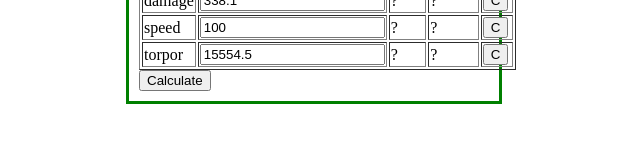
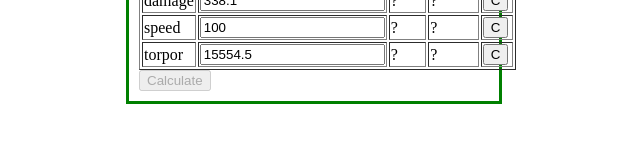
Before and after one commit to drenith/arkstatcalc, a plain HTML site: page index.html in a window 1280 px wide. Shown: the part 266-408 px from the top of the page, without its empty margins (326-966 px from the left). Drawn offline with nearby package versions, Linux system fonts and the light colour scheme.

Commit message:
disabling 'calculate' button

```diff
--- a/index.html
+++ b/index.html
@@ -343,7 +343,7 @@ function debug(){
 			<th>Test</th>
 		</tr>
 	</table>
-	<button id="calculate">Calculate</button>
+	<button id="calculate" disabled="true">Calculate</button>
 
 </div>
 </body>
```
